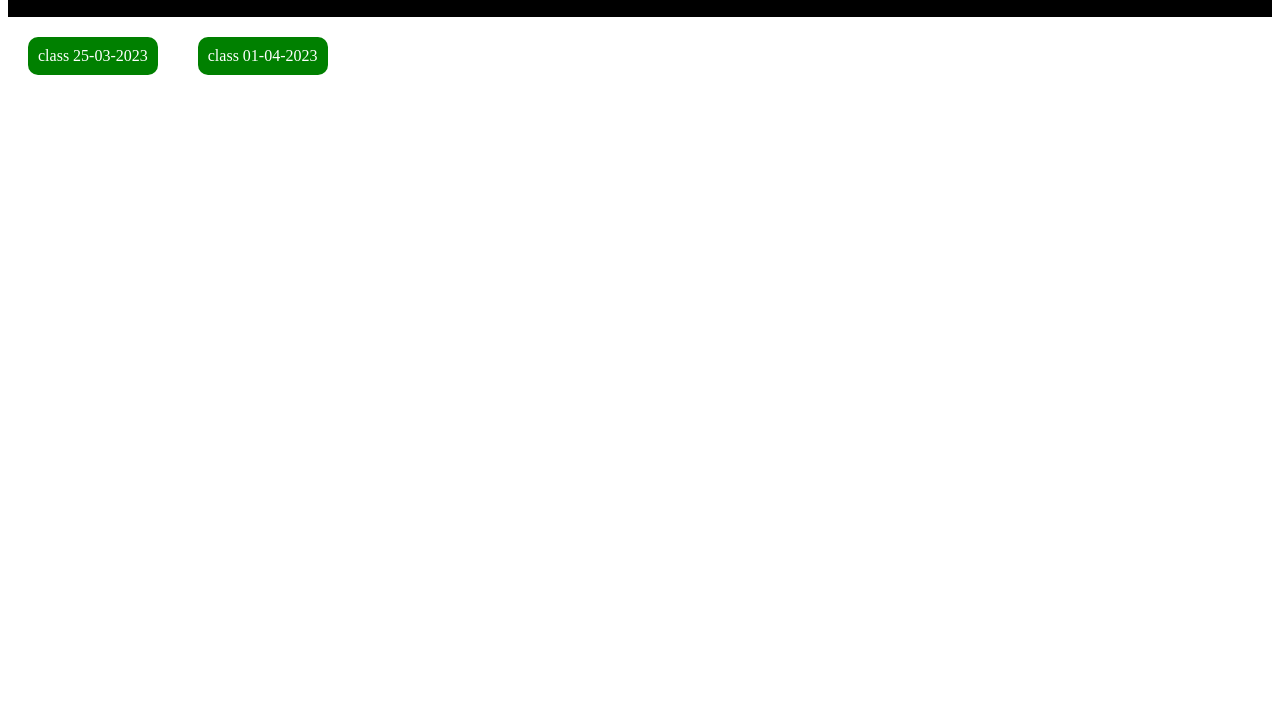
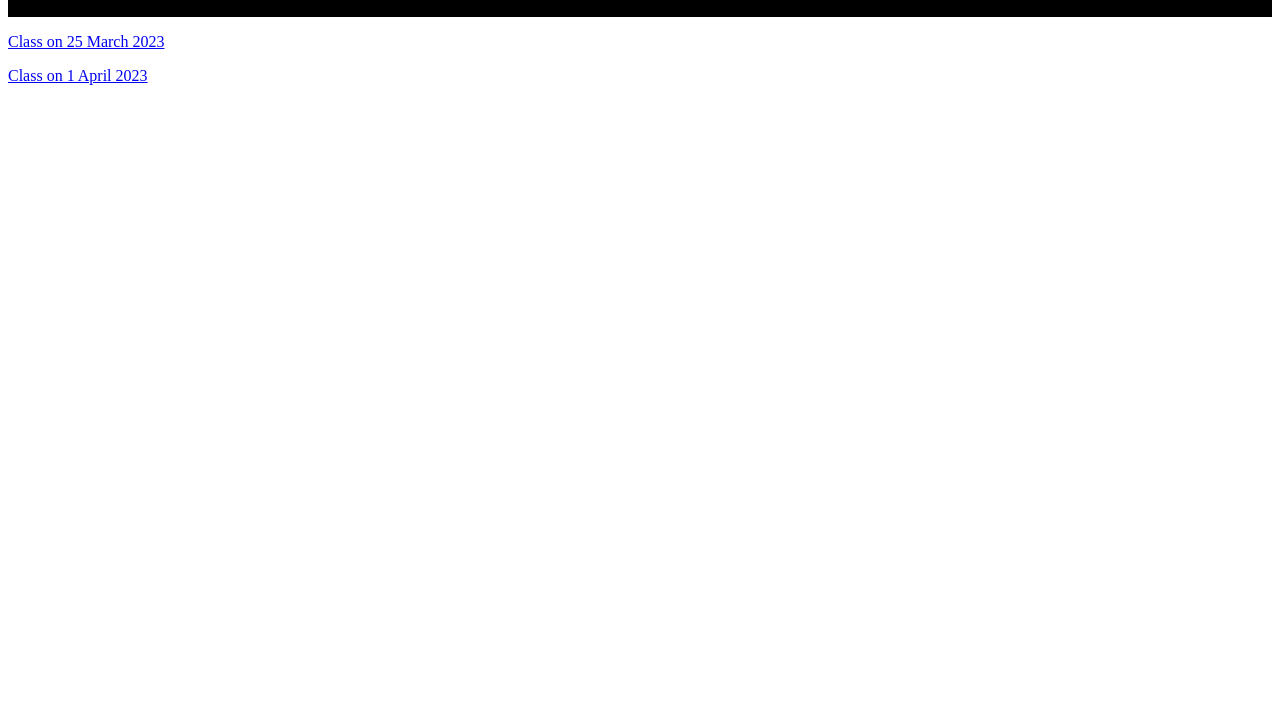
Before and after one commit to mdmusharruf13/epam-upskill, a plain HTML site: page index.html in a window 1280 px wide. Shown: the part 91-800 px from the top of the page. Drawn offline with Linux system fonts and the light colour scheme.

Commit message:
div created inside anchor for making cart

```diff
--- a/index.html
+++ b/index.html
@@ -1,6 +1,6 @@
 <html>
     <head>
-        <title>Epam Task</title>
+        <title>&lt;epam&gt;</title>
         <link rel="stylesheet" href="styles.css">
     </head>
     <body>
@@ -9,8 +9,18 @@
                 <h1>Epam Assignments</h1>
             </header>
             <section>
-                <a href="class-25-3-23\index.html">class 25-03-2023</a>
-                <a href="class-1-4-23\index.html">class 01-04-2023</a>
+                <div class="cards">
+                    <a href="class-25-3-23\index.html">
+                        <div class="card">
+                            <p>Class on 25 March 2023</p>
+                        </div>
+                    </a>
+                    <a href="class-1-4-23\index.html">
+                        <div class="card">
+                            <p>Class on 1 April 2023</p>
+                        </div>
+                    </a>
+                </div>
             </section>
         </main>
     </body>
```
